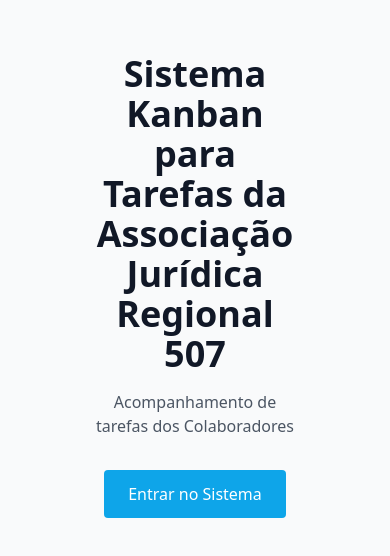
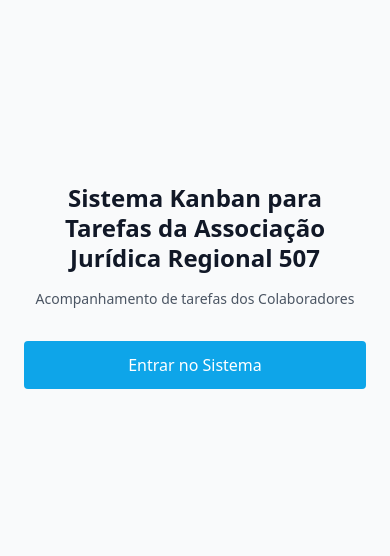
Before and after one commit to roldan-eng-software/TarAJ, a Next.js app: page / in a window 390 px wide. Shown: the part 136-692 px from the top of the page. Built offline with nearby package versions, Linux system fonts and the light colour scheme.

Commit message:
Landing Responsiva

```diff
--- a/app/page.tsx
+++ b/app/page.tsx
@@ -1,14 +1,16 @@
 export default function Home() {
   return (
-    <main className="flex min-h-screen flex-col items-center justify-center p-24 bg-gray-50">
-      <div className="text-center">
-        <h1 className="text-4xl font-bold text-gray-900 mb-4">
+    <main className="flex min-h-screen flex-col items-center justify-center p-6 sm:p-12 lg:p-24 bg-gray-50">
+      <div className="w-full max-w-md sm:max-w-lg lg:max-w-2xl text-center">
+        <h1 className="text-2xl sm:text-3xl lg:text-4xl font-bold text-gray-900 mb-4 leading-tight">
           Sistema Kanban para Tarefas da Associação Jurídica Regional 507
         </h1>
-        <p className="text-gray-600 mb-8">Acompanhamento de tarefas dos Colaboradores</p>
+        <p className="text-sm sm:text-base text-gray-600 mb-8">
+          Acompanhamento de tarefas dos Colaboradores
+        </p>
         <a
           href="/login"
-          className="inline-block px-6 py-3 bg-sky-500 text-white font-medium rounded hover:bg-sky-600 transition"
+          className="block w-full sm:inline-block sm:w-auto px-6 py-3 bg-sky-500 text-white font-medium rounded hover:bg-sky-600 transition"
         >
           Entrar no Sistema
         </a>
```
